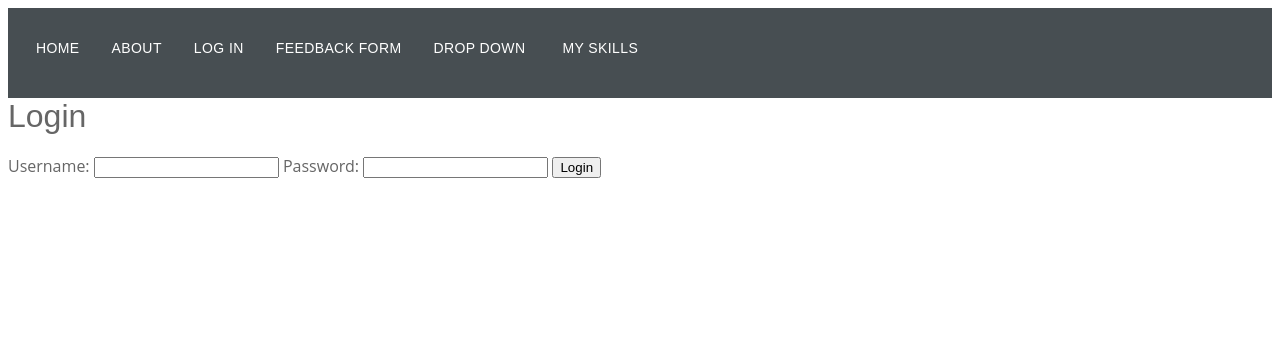
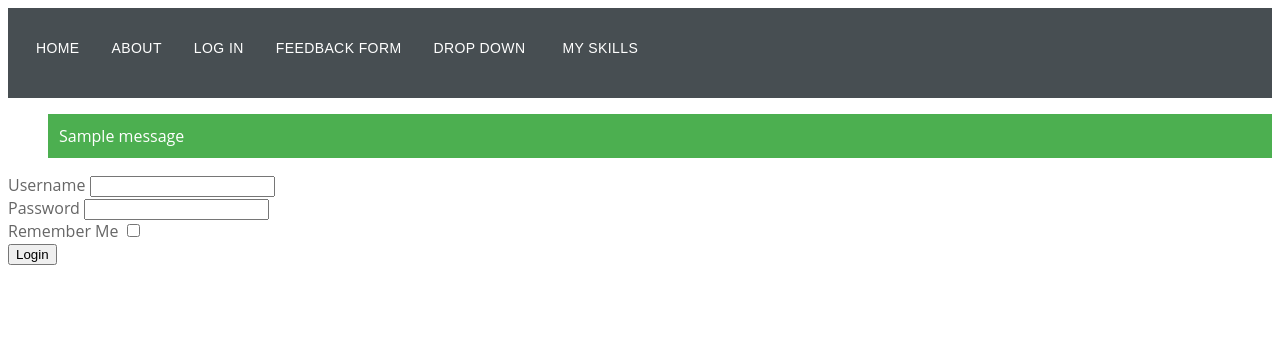
Before and after one commit to ViktorPrystai/PNU.web-Python, a Flask app: page /login in a window 1280 px wide. Shown: the top 358 px of the page. Run offline with Flask 3, Linux system fonts and the light colour scheme; one stand-in notice (Sample message) is shown; some libraries are stand-ins or nearby versions.

Commit message:
Lab5 WTF-Forms

```diff
--- a/app/forms.py
+++ b/app/forms.py
@@ -1,8 +1,14 @@
 from flask_wtf import FlaskForm
-from wtforms import StringField, TextAreaField, SubmitField
-from wtforms.validators import DataRequired
+from wtforms import StringField, TextAreaField, SubmitField, PasswordField, BooleanField
+from wtforms.validators import DataRequired, Length
 
 class FeedbackForm(FlaskForm):
     name = StringField('Ім\'я', validators=[DataRequired()])
     message = TextAreaField('Відгук', validators=[DataRequired()])
     submit = SubmitField('Відправити')
+
+class LoginForm(FlaskForm):
+    name = StringField('Username', validators=[DataRequired()])
+    password = PasswordField('Password', validators=[DataRequired(), Length(min=4, max=10)])
+    remember = BooleanField('Remember Me')
+    submit = SubmitField('Login')
--- /dev/null
+++ b/app/static/css/styles.css
@@ -0,0 +1,31 @@
+/* Style for the success category */
+.flash-success {
+    background-color: #4CAF50;
+    color: #fff;
+    padding: 10px;
+    border: 1px solid #4CAF50;
+}
+
+/* Style for the info category */
+.flash-info {
+    background-color: #2196F3;
+    color: #fff;
+    padding: 10px;
+    border: 1px solid #2196F3;
+}
+
+/* Style for the warning category */
+.flash-warning {
+    background-color: #FF9800;
+    color: #fff;
+    padding: 10px;
+    border: 1px solid #FF9800;
+}
+
+/* Style for the error category */
+.flash-danger {
+    background-color: #f44336;
+    color: #fff;
+    padding: 10px;
+    border: 1px solid #f44336;
+}
--- a/app/templates/base.html
+++ b/app/templates/base.html
@@ -5,10 +5,22 @@
     <title>{% block title %} Base {% endblock %} - My Webpage</title>
     {% block css %}
     <link rel="stylesheet" href="{{ url_for('static', filename='css/bootstrap.min.css') }}">
+        <link rel="stylesheet" href="{{ url_for('static', filename='css/styles.css') }}">
     {% endblock %}
 </head>
 <body>
 {% include "navbar.html" %}
+<div class="container">
+    {% with messages = get_flashed_messages(with_categories=true) %}
+        {% if messages %}
+            <ul class="flashes">
+                {% for category, message in messages %}
+                    <li class="flash-{{ category }}">{{ message }}</li>
+                {% endfor %}
+            </ul>
+        {% endif %}
+    {% endwith %}
+</div>
 {% block body %}
 
 {% endblock %}
--- a/app/templates/login.html
+++ b/app/templates/login.html
@@ -1,23 +1,41 @@
 {% extends "base.html" %}
+{% from "macros.html" import render_field %}
 {% block body %}
 {{ super() }}
-<!DOCTYPE html>
-<html>
-<head>
-    <title>Login</title>
-</head>
-<body>
-    <h1>Login</h1>
-    <form action="/login/hi" method="post">
-        <label for="name">Username:</label>
-        <input type="text" name="name" required>
-        <label for="password">Password:</label>
-        <input type="password" name="password" required>
-        <button type="submit">Login</button>
-    </form>
-</body>
-</html>
+<form method="POST" novalidate>
+    {{ form.csrf_token }}
+    {{ render_field(form.name) }}
+    {{ render_field(form.password) }}
+    {{ render_field(form.remember) }}
+    <div class="form-group">
+        {{ form.submit(class="btn btn-primary") }}
+    </div>
+</form>
 {% endblock %}
+{#{% block body %}#}
+{#{{ super() }}#}
+{#<!DOCTYPE html>#}
+{#<html>#}
+{#<head>#}
+{#    <title>Login</title>#}
+{#</head>#}
+{#<body>#}
+{#    <h1>Login</h1>#}
+{#    <form method="POST">#}
+{#    {{ form.hidden_tag() }}#}
+{#    <div class="form-group">#}
+{#        {{ form.name.label(class="form-label") }}#}
+{#        {{ form.name(class="form-control") }}#}
+{#    </div>#}
+{#    <div class="form-group">#}
+{#        {{ form.password.label(class="form-label") }}#}
+{#        {{ form.password(class="form-control") }}#}
+{#    </div>#}
+{#    {{ form.submit(class="btn btn-primary") }}#}
+{#</form>#}
+{#</body>#}
+{#</html>#}
+{#{% endblock %}#}
 {#<!DOCTYPE html>#}
 {#<html>#}
 {#<head>#}
--- /dev/null
+++ b/app/templates/macros.html
@@ -0,0 +1,13 @@
+{% macro render_field(field) %}
+    <div class="form-group">
+        {{ field.label(class="form-label") }}
+        {{ field(class="form-control") }}
+        {% if field.errors %}
+            <ul class="errors">
+                {% for error in field.errors %}
+                    <li>{{ error }}</li>
+                {% endfor %}
+            </ul>
+        {% endif %}
+    </div>
+{% endmacro %}
--- a/app/views.py
+++ b/app/views.py
@@ -5,7 +5,7 @@ from app.data import posts
 from app import app, db
 import json
 
-from app.forms import FeedbackForm
+from app.forms import FeedbackForm, LoginForm
 from models import Feedback
 
 
@@ -16,22 +16,33 @@ def _get_credentials_filepath(filename="mydata/users.json",):
 with open(_get_credentials_filepath(), 'r') as f:
     users = json.load(f)
 
-@app.route('/login')
-def login():
-    return render_template("login.html")
 
 
-@app.route('/login/hi', methods=["GET", "POST"])
-def login_hi():
-    if request.method == "POST":
-        name = request.form.get("name")
-        password = request.form.get("password")
+@app.route('/login', methods=["GET", "POST"])
+def login():
+    form = LoginForm()
 
+    if form.validate_on_submit():
+        name = form.name.data
+        password = form.password.data
+        remember = bool(request.form.get("remember"))
 
         if name in users and users[name] == password:
             session["username"] = name
+            if remember:
+
+                session.permanent = True
+                app.permanent_session_lifetime = timedelta(days=730)
+            else:
+
+                app.permanent_session_lifetime = timedelta(minutes=30)
+            flash('Login successful', 'success')
             return redirect(url_for("info"))
-    return redirect(url_for("login"))
+        else:
+            flash('Invalid username or password', 'danger')
+            return redirect(url_for("login"))
+
+    return render_template("login.html", form=form)
 
 
 @app.route('/info', methods=["GET", "POST"])
```
